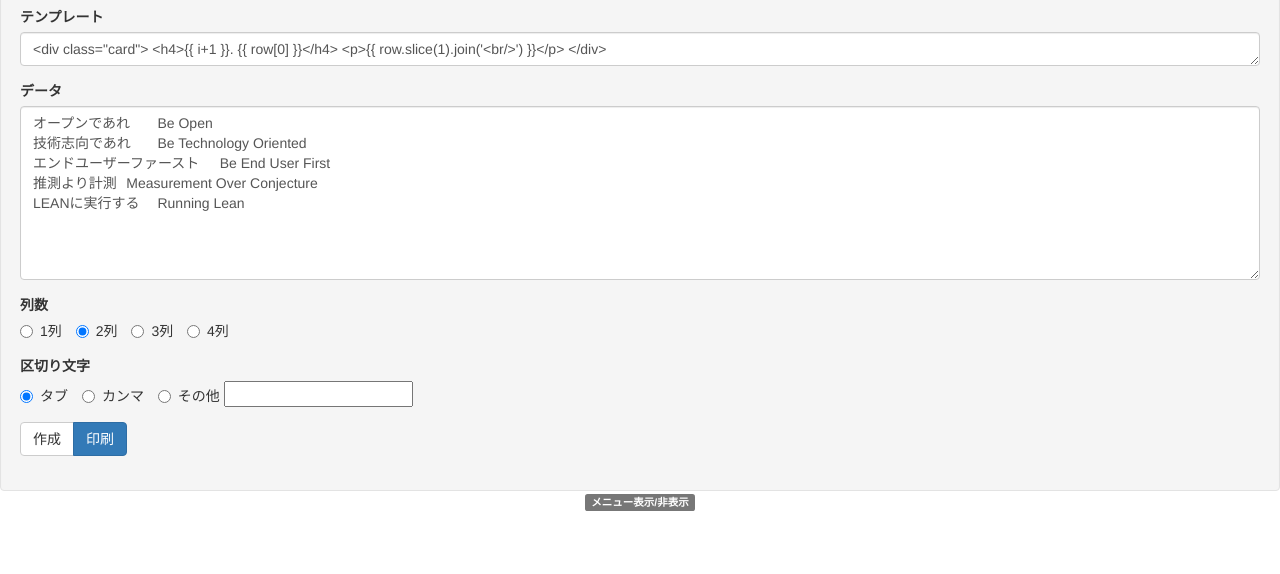
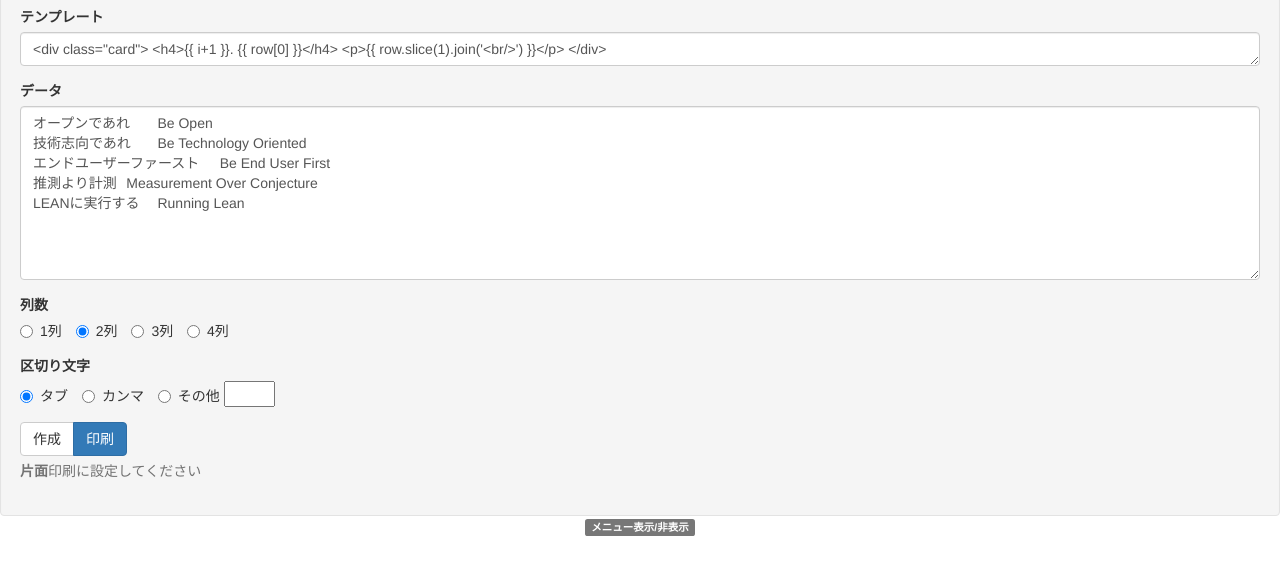
Before and after one commit to nunukim/card-generator, a plain HTML site: page index.html in a window 1280 px wide. Shown: the part 106-680 px from the top of the page. Drawn offline with nearby package versions, Linux system fonts and the light colour scheme.

Commit message:
片面印刷にするよう注意書きを追加

```diff
--- a/index.html
+++ b/index.html
@@ -103,7 +103,7 @@ LEANに実行する	Running Lean
             <label class="radio-inline"> <input type="radio" name="delim" value="&#9;" checked> タブ </label>
             <label class="radio-inline"> <input type="radio" name="delim" value=","> カンマ </label>
             <label class="radio-inline"> <input type="radio" name="delim" value=""> その他 </label>
-            <input type="text" name="delim-other" value=""/>
+            <input type="text" name="delim-other" value="" size="3"/>
           </div>
         </div>
 
@@ -112,6 +112,7 @@ LEANに実行する	Running Lean
           <input type="button" value="作成" class="btn btn-default" onclick="generate();"/>
           <input type="button" value="印刷" class="btn btn-primary" onclick="generate(); toggleControl(); window.print()"/>
 					</div>
+          <p class="help-block"> <strong>片面</strong>印刷に設定してください </p>
         </div>
       </form>
     </div>
```
